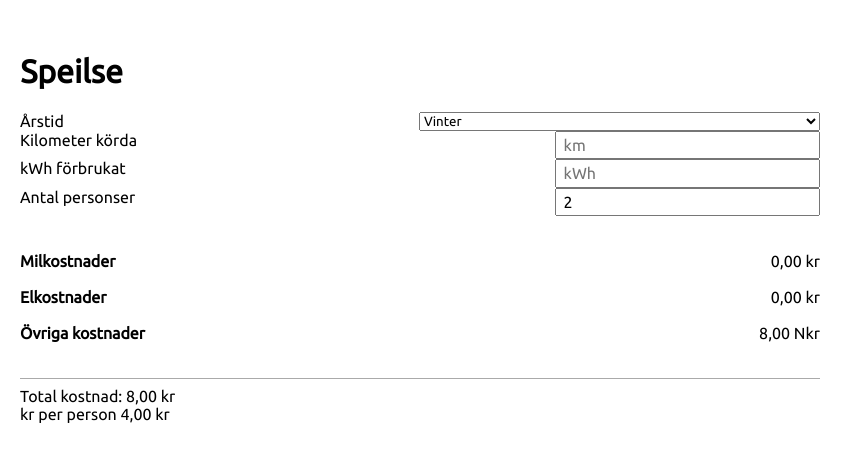
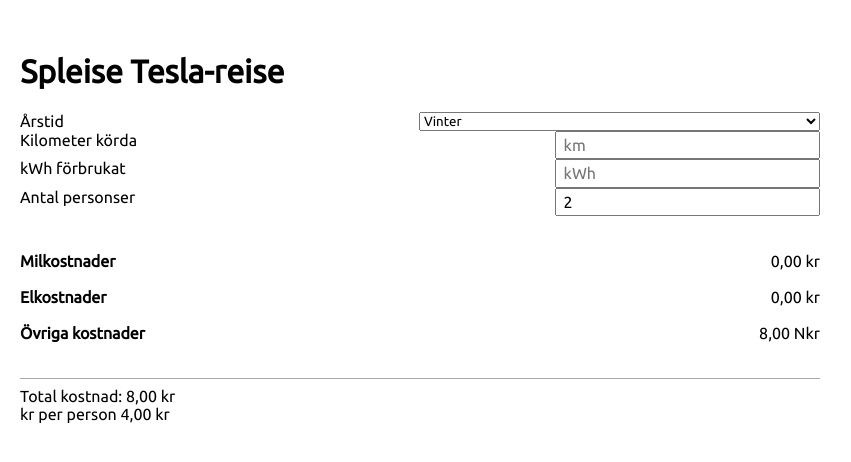
Before and after one commit to enjikaka/tesla-split-the-bill, a plain HTML site: page index.html in a window 1280 px wide. Shown: the full height of the page, 220-1071 px from the left. Drawn offline with Linux system fonts and the light colour scheme.

Commit message:
Change header

```diff
--- a/index.html
+++ b/index.html
@@ -4,7 +4,7 @@
   <meta charset="UTF-8">
   <meta name="viewport" content="width=device-width, initial-scale=1.0">
   <meta http-equiv="X-UA-Compatible" content="ie=edge">
-  <title>Spleise reise</title>
+  <title>Spleise Tesla-reise</title>
   <link href="https://fonts.googleapis.com/css?family=Ubuntu&display=swap" rel="stylesheet">
   <link rel="stylesheet" href="styles.css">
 </head>
@@ -12,7 +12,7 @@
   <div class="wrapper">
     <header>
       <img src="tesla-logo.svg" alt="Tinder Logo">
-      <h1>Speilse</h1>
+      <h1>Spleise Tesla-reise</h1>
     </header>
 
     <form>
```
